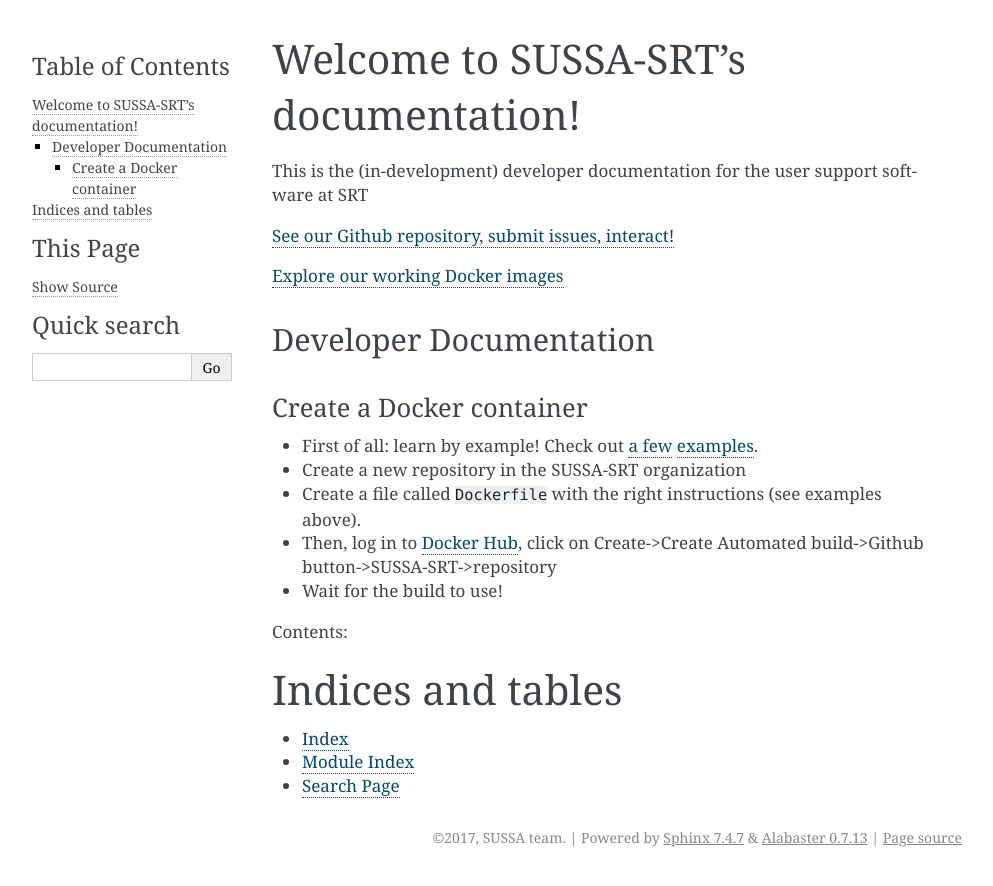
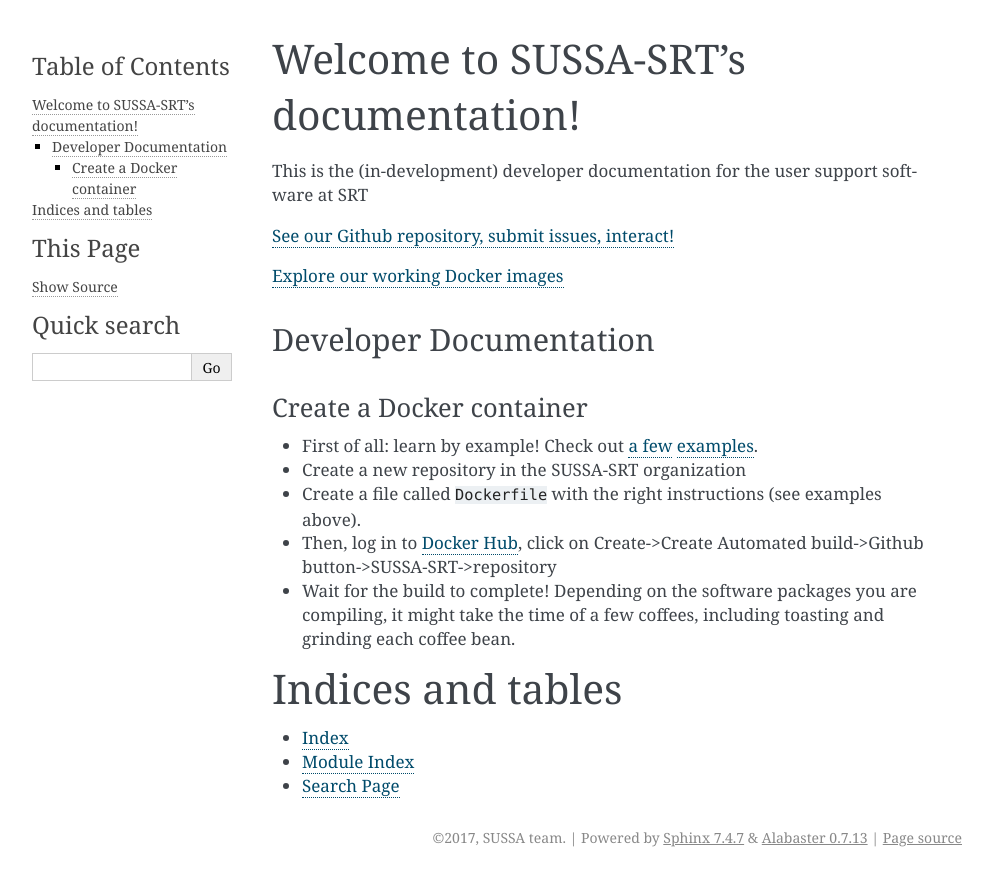
Before and after one commit to SUSSA-SRT/sussa-srt, a Sphinx documentation site: the page built from docs/source/index.rst, in a window 1280 px wide. Shown: the top 886 px of the page, without its empty margins (148-1141 px from the left). Built offline with Sphinx 7.4.7, drawn with Linux system fonts in a browser that asks for light colours.

Commit message:
Update index.rst

```diff
--- a/docs/source/index.rst
+++ b/docs/source/index.rst
@@ -25,9 +25,7 @@ Create a Docker container
 
 + Then, log in to `Docker Hub <https://hub.docker.com>`__, click on Create->Create Automated build->Github button->SUSSA-SRT->repository
 
-+ Wait for the build to use!
-
-Contents:
++ Wait for the build to complete! Depending on the software packages you are compiling, it might take the time of a few coffees, including toasting and grinding each coffee bean.
 
 .. toctree::
    :maxdepth: 2
```
